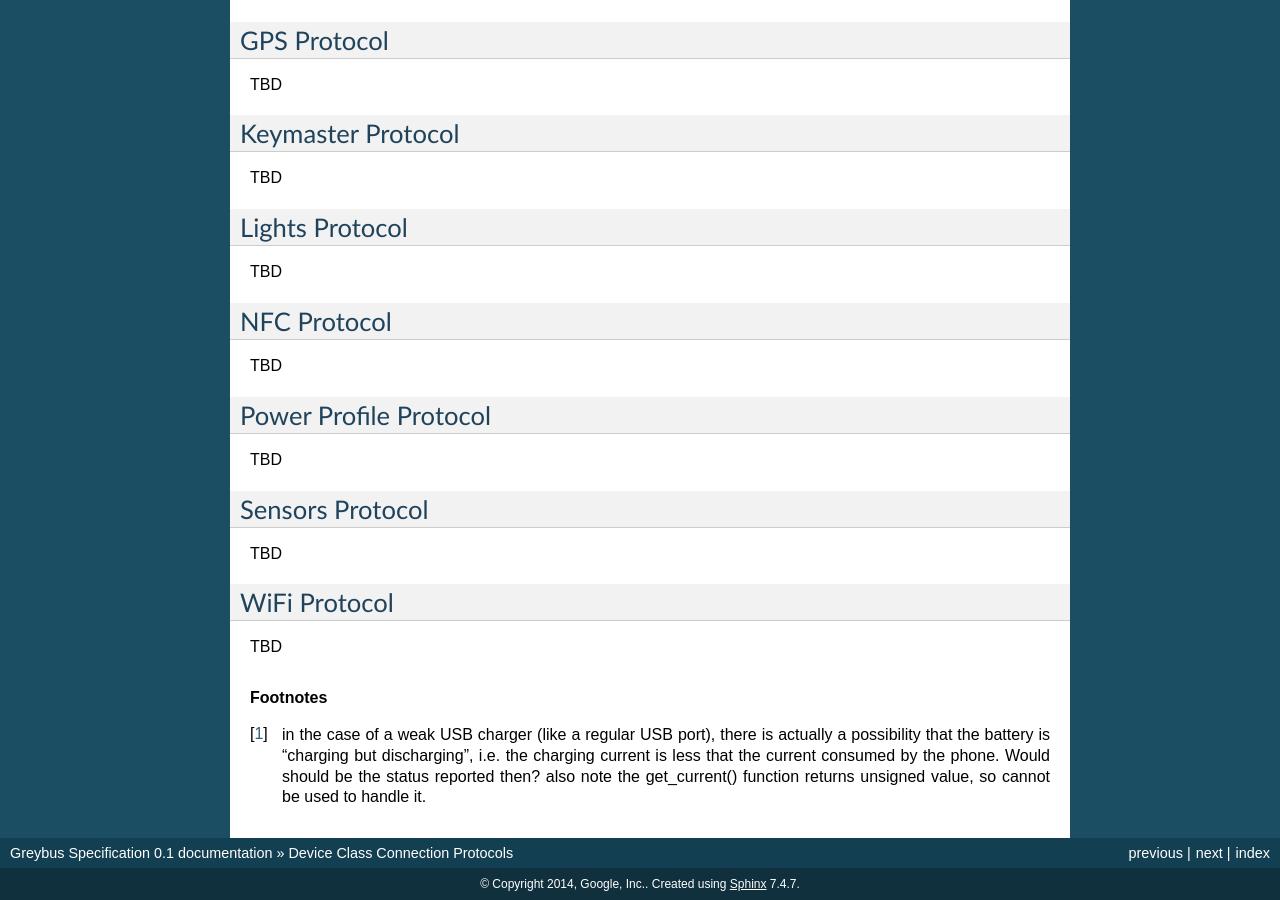
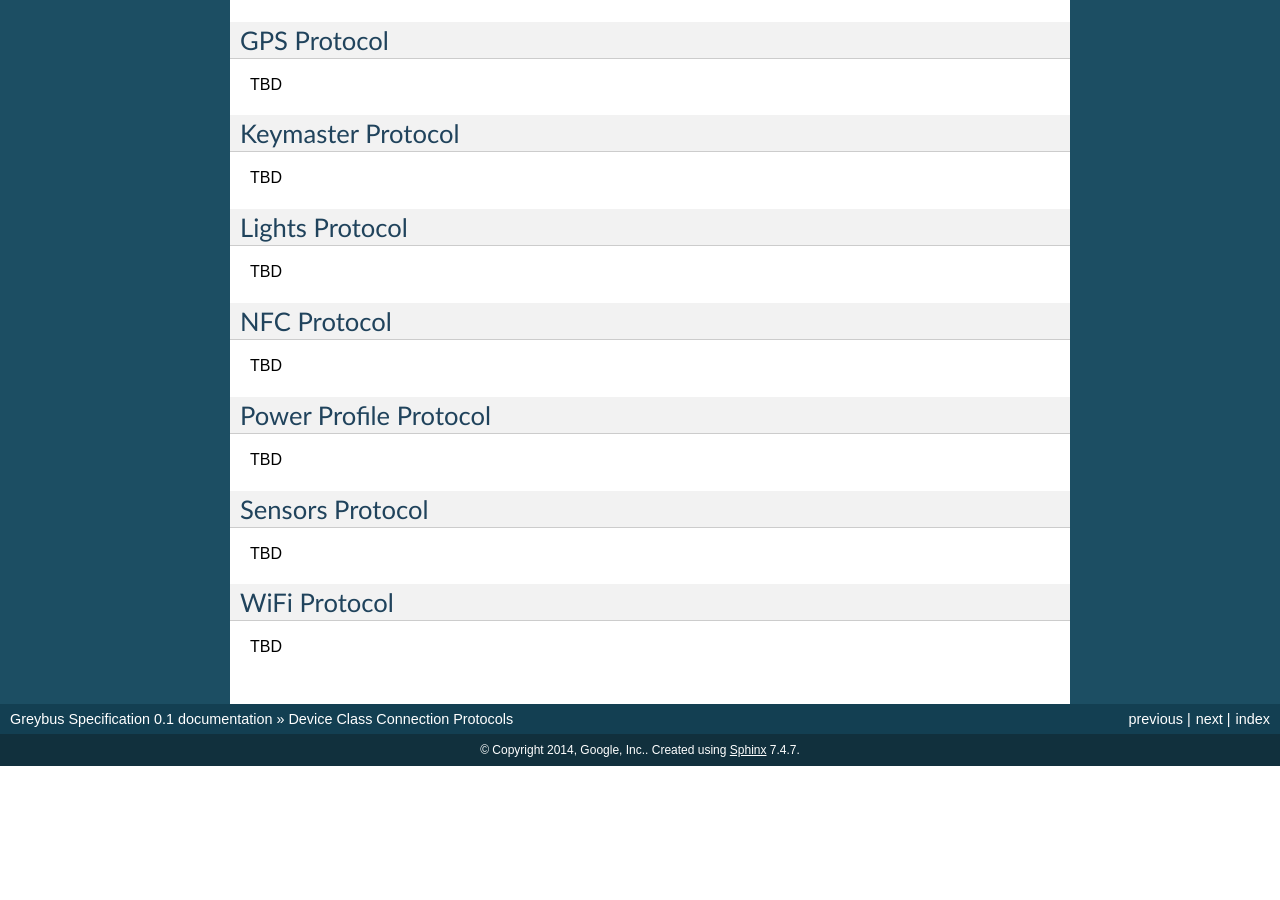
Before and after one commit to projectara/greybus-spec, a Sphinx documentation site: the page built from source/device_class.rst, in a window 1280 px wide and 900 px high, scrolled down 8172 px. Built offline with Sphinx 7.4.7, drawn with Linux system fonts in a browser that asks for light colours; after the commit the page ends 8938 px from its top, so only the background shows below that.

Commit message:
Battery: resolve last footnote about "weak" charging
The kernel can report the information needed to be able to determine a
"weak" charge, in which the system load is higher than the charge that
is happening, but it can be done with the existing information.  It
should still report that the battery is charging, even if the overall
battery capacity is going down.

This was quite common on early Android devices with small batteries and
high WiFi chip power needs.  The "high power" USB chargers have helped
eliminate this issue.

Signed-off-by: Greg Kroah-Hartman <greg@kroah.com>

```diff
--- a/source/device_class.rst
+++ b/source/device_class.rst
@@ -728,16 +728,3 @@ WiFi Protocol
 -------------
 
 TBD
-
-
-.. Footnotes
-.. =========
-
-.. rubric:: Footnotes
-
-.. [#bo] in the case of a weak USB charger (like a regular USB port),
-         there is actually a possibility that the battery is "charging
-         but discharging", i.e. the charging current is less that the
-         current consumed by the phone. Would should be the status
-         reported then? also note the get_current() function returns
-         unsigned value, so cannot be used to handle it.
```
Also changed, not shown: other parts of source/device_class.rst (+1 -1 lines).
